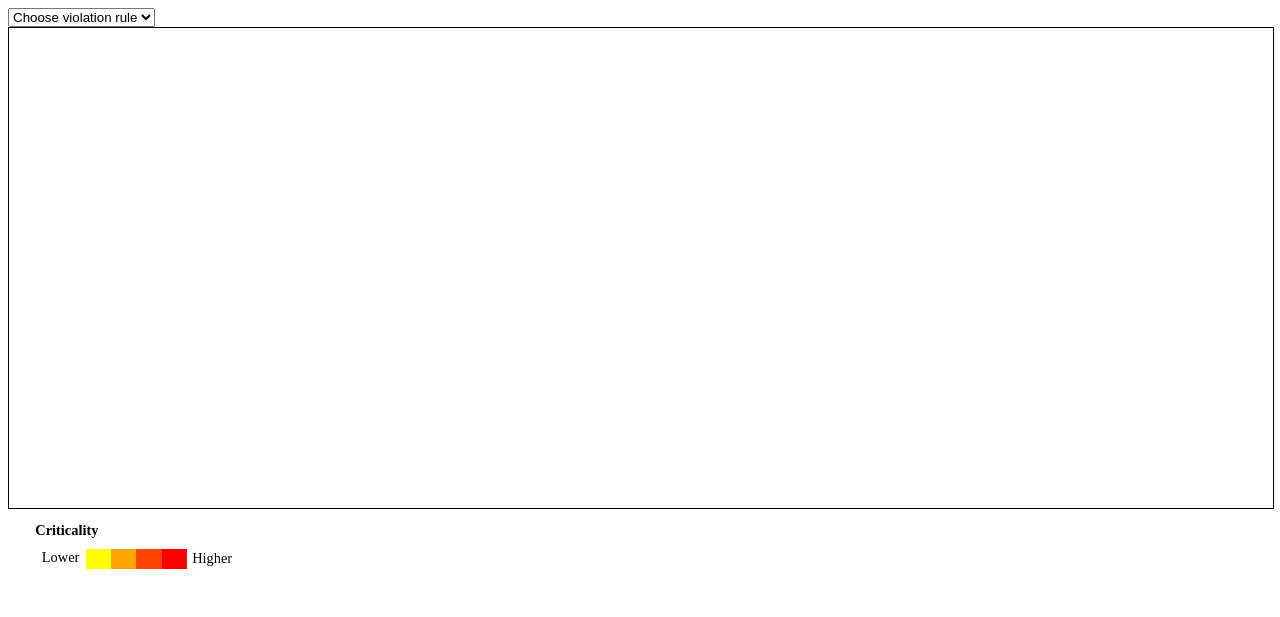
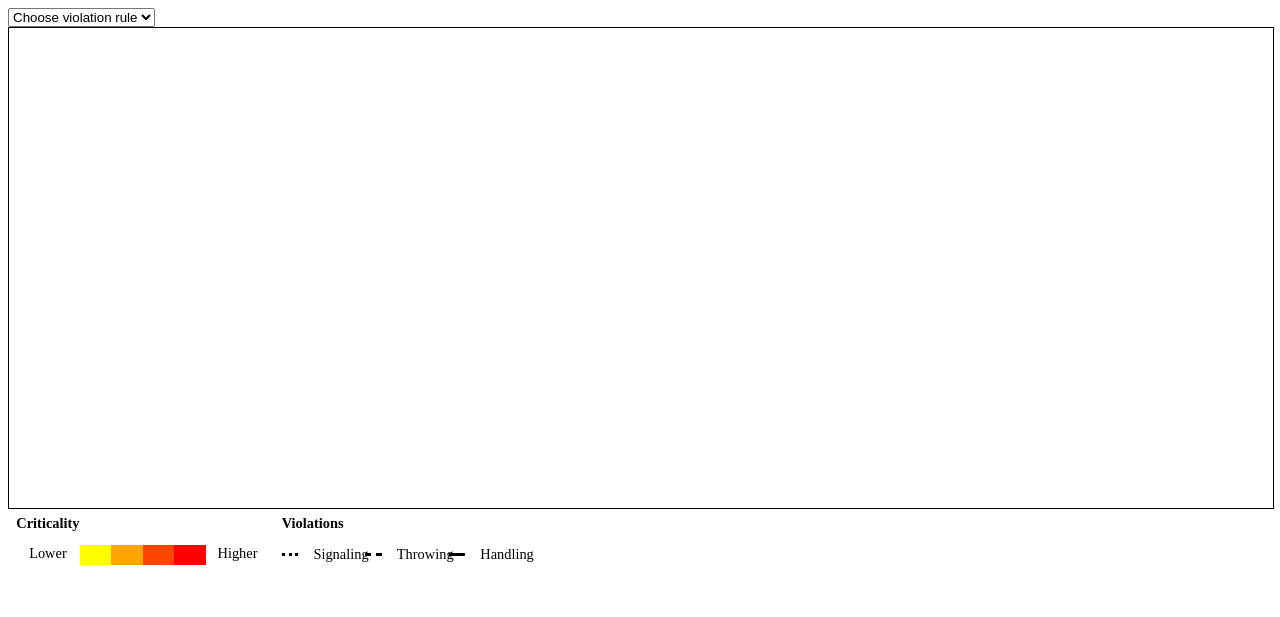
Before and after one commit to Tutch/Vis-Graph, a website: page interface/index.html in a window 1280 px wide. Drawn offline with Linux system fonts and the light colour scheme; no server answers.

Commit message:
Tipo de violação

```diff
--- a/interface/css/style.css
+++ b/interface/css/style.css
@@ -4,9 +4,13 @@
     border: 1px solid black;
 }
 
+div.vis-network {
+    background-color: #f7f7f7;
+  }
+
 legend {
     background-color: white;
-    width: 20%;
+    width: 100%;
     height: 80px;
 }
 
@@ -16,37 +20,29 @@ legend h4 {
     margin: 0 0 5% 0;
 }
 
+#legend-box {
+    width: 20%;
+    height: 100%;
+    padding: 0.5%;
+    float:left;
+}
+
+#legend-wrapper {
+    width: 100%;
+    margin: 0 auto;
+}
+
 #legend-crit span {
-    display: inline-block;
     width: 25%;
     text-align: center;
     font-size: 0.9em;
-}
-
-#legend-crit span:nth-child(1) {
     float:left;
-}
-
-#legend-crit span:nth-child(2) {
-    float:right;
-}
-
-#legend-box {
-    width: 80%;
-    height: 100%;
-    margin: 0 auto;
-    padding: 5%;
-}
-
-#legend-crit {
-    width: 100%;
-    margin: 0 auto;
 }
 
 #legend-square-wrapper {
     display:block;
     width: 50%;
-    margin: 0 auto;
+    float:left;
 }
 
 .legend-square {
@@ -72,3 +68,47 @@ legend h4 {
 .crit-extreme {
     background-color: red;
 }
+
+#legend-violations div {
+    float:left;
+    width:33%;
+}
+
+dt {
+    width: 20%;
+    height: 15px;
+    float: left;
+    clear: left;
+    margin-bottom: 10px;
+}
+
+dt, dd {
+    display: inline-block;
+    height: 15px;
+}
+
+dd {
+    margin: 0;
+    font-size:0.9em;
+    padding-left: 15px;
+    margin-bottom: 10px;
+    width: 55%;
+}
+
+dt hr{
+    border: 0;
+    border-bottom: 3px solid;
+    border-color: black;
+}
+
+.handling {
+    border-style: solid;
+}
+
+.throwing {
+    border-style: dashed;
+}
+
+.signaling {
+    border-style: dotted;
+}
--- a/interface/index.html
+++ b/interface/index.html
@@ -23,7 +23,7 @@
         <legend>
             <div id="legend-box">
                 <h4>Criticality</h4>
-                <div id="legend-crit">
+                <div class="legend-wrapper" id="legend-crit">
                     <span>Lower</span>
                     <div id ="legend-square-wrapper">
                         <div class="legend-square crit-low"></div>
@@ -34,6 +34,21 @@
                     <span>Higher</span>
                 </div>
             </div>
+            <div id="legend-box">
+                <h4>Violations</h4>
+                <div class="legend-wrapper" id="legend-violations">
+                    <div>
+                        <dt><hr class="signaling"/></dt><dd>Signaling</dd>
+                    </div>
+                    <div>
+                        <dt><hr class="throwing"/></dt><dd>Throwing</dd>
+                    </div>
+                    <div>
+                        <dt><hr class="handling"/></dt><dd>Handling</dd>
+                    </div>
+                </div>
+            </div>
+
         </legend>
     </div>
 
```
